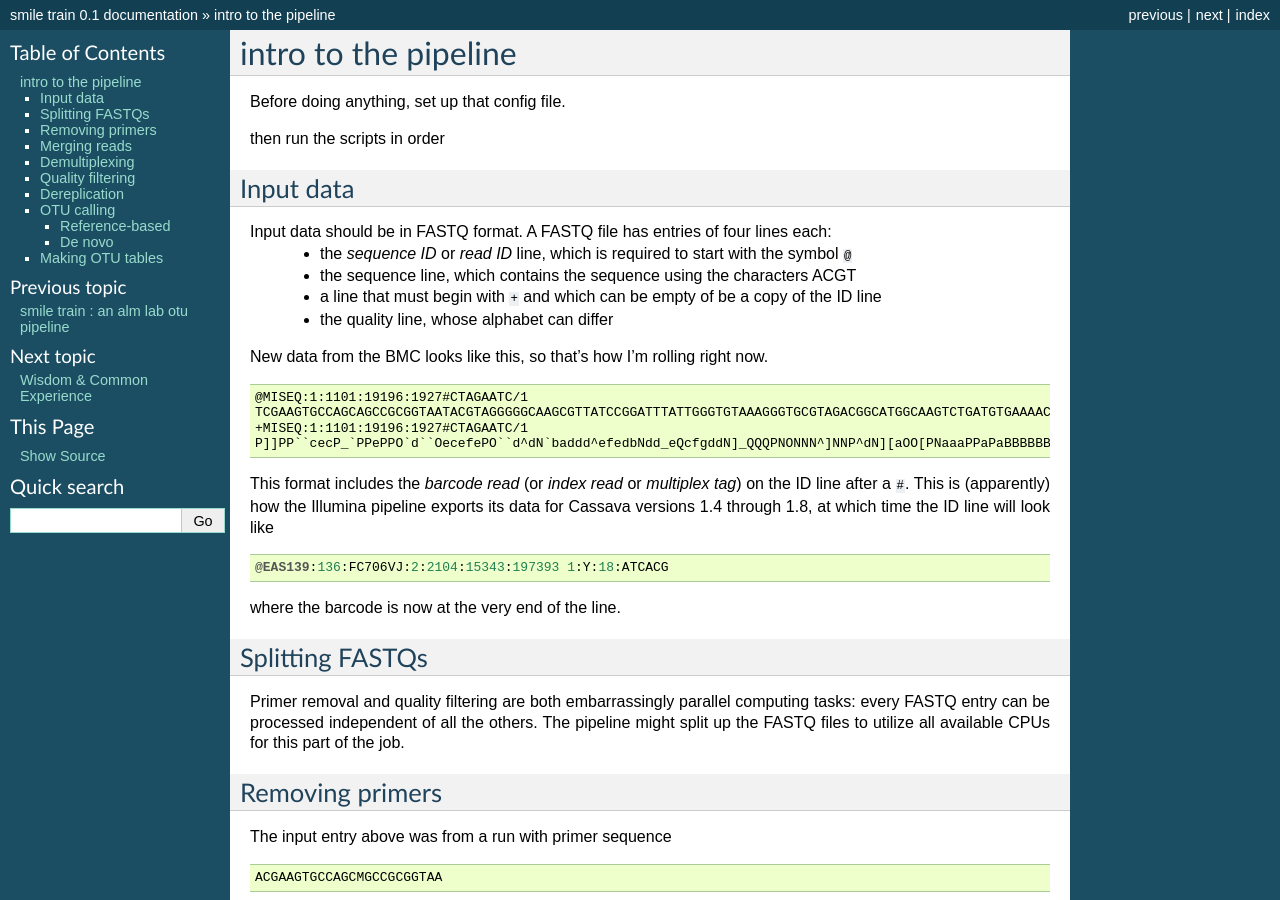
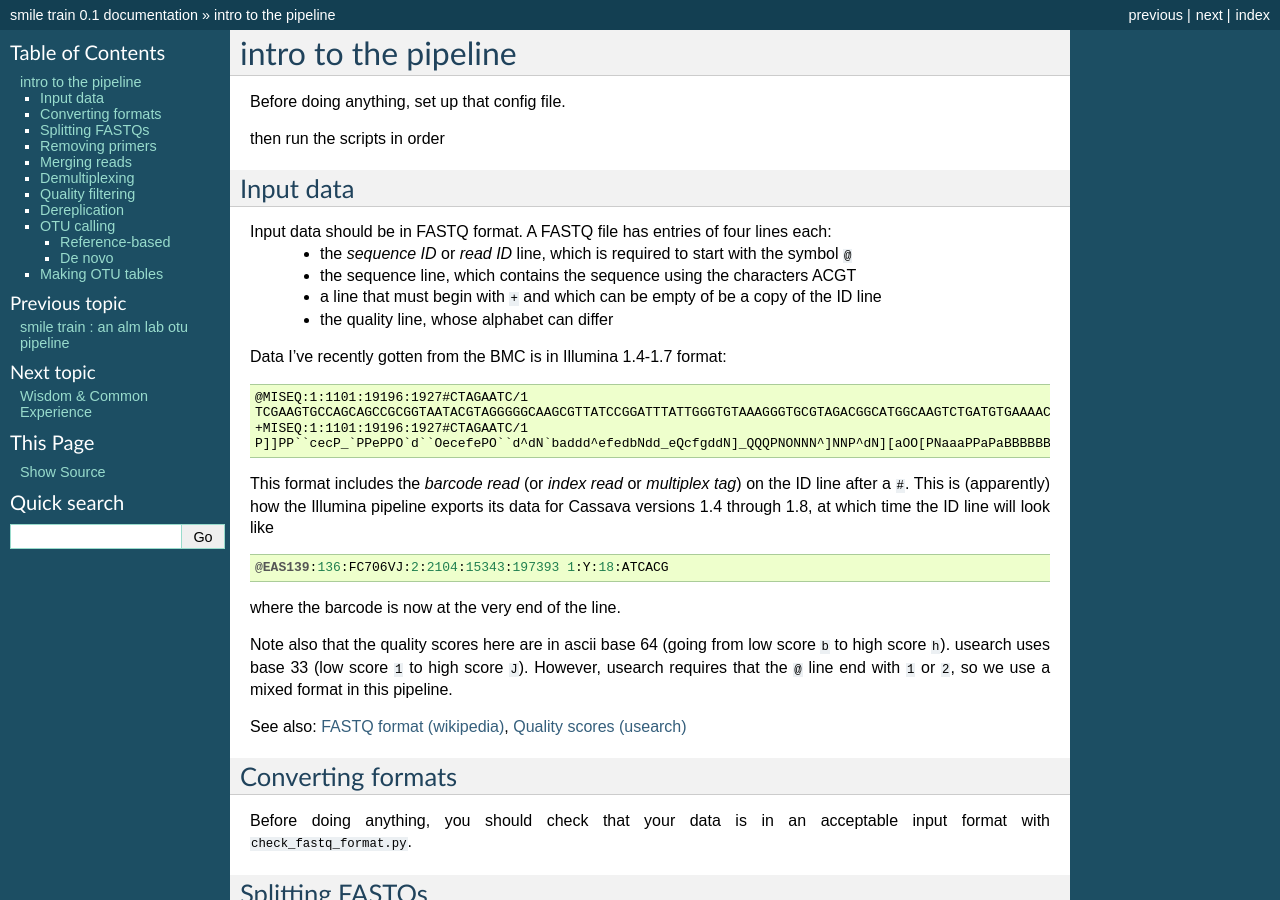
Before and after one commit to almlab/SmileTrain, a Sphinx documentation site: the page built from doc/intro.rst, in a window 1280 px wide and 900 px high. Built offline with Sphinx 7.4.7, drawn with Linux system fonts in a browser that asks for light colours; formulas are drawn with MathJax 3; pages that are not in the unit, such as notebooks, are missing from menus.

Commit message:
doc: Notes about format

```diff
--- a/doc/index.rst
+++ b/doc/index.rst
@@ -15,7 +15,7 @@ Contents:
    wisdom
    primers
    util
-   split_fast
+   split_fastq
    ssub
    standards
 
--- a/doc/intro.rst
+++ b/doc/intro.rst
@@ -14,7 +14,7 @@
 	* a line that must begin with ``+`` and which can be empty of be a copy of the ID line
 	* the quality line, whose alphabet can differ
 
-New data from the BMC looks like this, so that's how I'm rolling right now.
+Data I've recently gotten from the BMC is in Illumina 1.4-1.7 format:
 
 ::
 
@@ -30,6 +30,15 @@
 	@EAS139:136:FC706VJ:2:2104:15343:197393 1:Y:18:ATCACG
 
 where the barcode is now at the very end of the line.
+
+Note also that the quality scores here are in ascii base 64 (going from low score ``b`` to high score ``h``). usearch uses base 33 (low score ``1`` to high score ``J``). However, usearch requires that the ``@`` line end with ``1`` or ``2``, so we use a mixed format in this pipeline.
+
+See also: `FASTQ format (wikipedia) <http://en.wikipedia.org/wiki/FASTQ_format>`_, `Quality scores (usearch) <http://www.drive5.com/usearch/manual/quality_score.html>`_
+
+Converting formats
+------------------
+
+Before doing anything, you should check that your data is in an acceptable input format with ``check_fastq_format.py``.
 
 
 Splitting FASTQs
```
